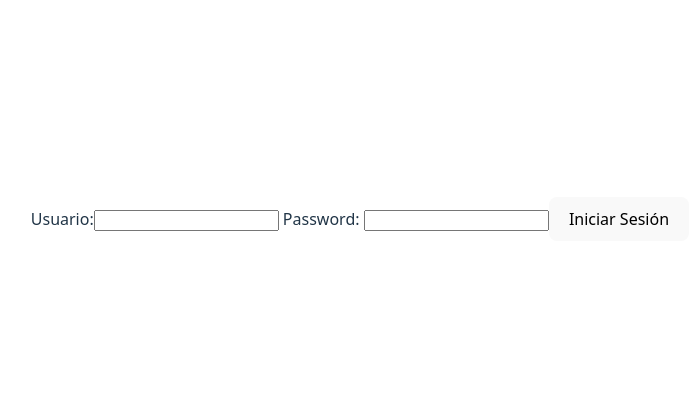
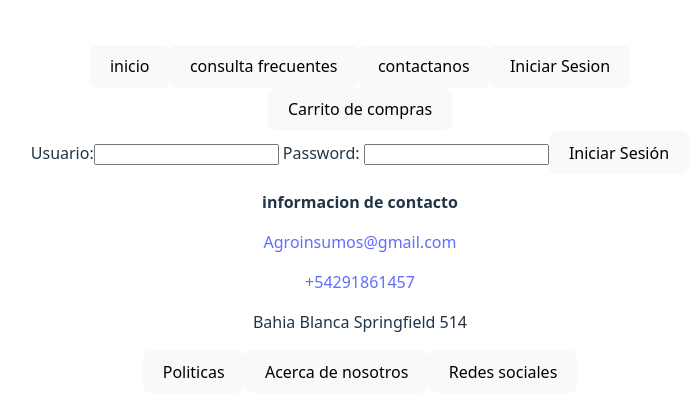
Before and after one commit to brunofernandez87/Eccomerce-Frontend, a React (Vite) app: page /login in a window 1280 px wide. Shown: the part 181-598 px from the top of the page, without its empty margins (280-979 px from the left). Built offline with nearby package versions, Linux system fonts and the light colour scheme.

Commit message:
movilizacion de header y footer

```diff
--- a/src/App.tsx
+++ b/src/App.tsx
@@ -1,15 +1,19 @@
 import "./App.css";
 import Home from "./components/home";
 import Login from "./components/login";
+import Header from "./components/header/header";
+import Footer from "./components/footer/footer";
 import { Route, Routes } from "react-router-dom";
 
 function App() {
   return (
     <>
+      <Header />
       <Routes>
         <Route path="/" element={<Home />} />
         <Route path="/login" element={<Login />} />
       </Routes>
+      <Footer />
     </>
   );
 }
--- a/src/components/header/header.tsx
+++ b/src/components/header/header.tsx
@@ -3,8 +3,9 @@ import { Link } from "react-router-dom";
 export default function Header({ loggedIn = false }) {
   return (
     <nav className="Nav-header">
-      <button>inicio</button>
-      <button>producto</button>
+      <Link to="/" title="Home">
+        <button>inicio</button>
+      </Link>
       <button>consulta frecuentes</button>
       <button>contactanos</button>
       {loggedIn ? (
@@ -12,7 +13,7 @@ export default function Header({ loggedIn = false }) {
           <span>Perfil</span>
         </a>
       ) : (
-        <Link to="/login" title="Perfil">
+        <Link to="/login" title="Profile">
           <button>Iniciar Sesion</button>
         </Link>
       )}
--- a/src/components/home.tsx
+++ b/src/components/home.tsx
@@ -1,12 +1,9 @@
 import CardProducts from "./cardProducts";
-import Header from "./header/header";
-import Footer from "./footer/footer";
+
 export default function Home() {
   return (
     <>
-      <Header />
       <CardProducts />
-      <Footer />
     </>
   );
 }
```
